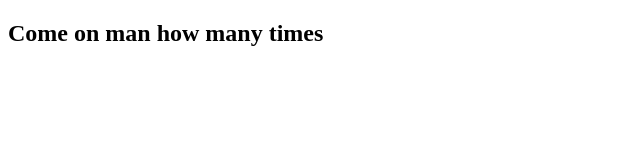
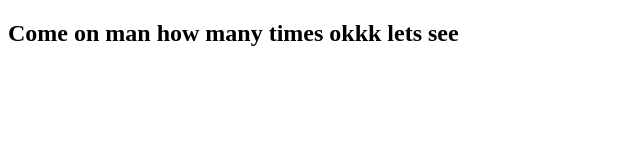
Before and after one commit to Nagachaithanya166/cloning, a plain HTML site: page index.html in a window 1280 px wide. Shown: the whole page, without its empty margins (0-640 px from the left). Drawn offline with Linux system fonts and the light colour scheme.

Commit message:
New arrival1

```diff
--- a/index.html
+++ b/index.html
@@ -7,7 +7,7 @@
 </head>
 <body>
     <h2>
-     Come on man how many times
+     Come on man how many times okkk lets see
     </h2>
 </body>
 </html>
```
